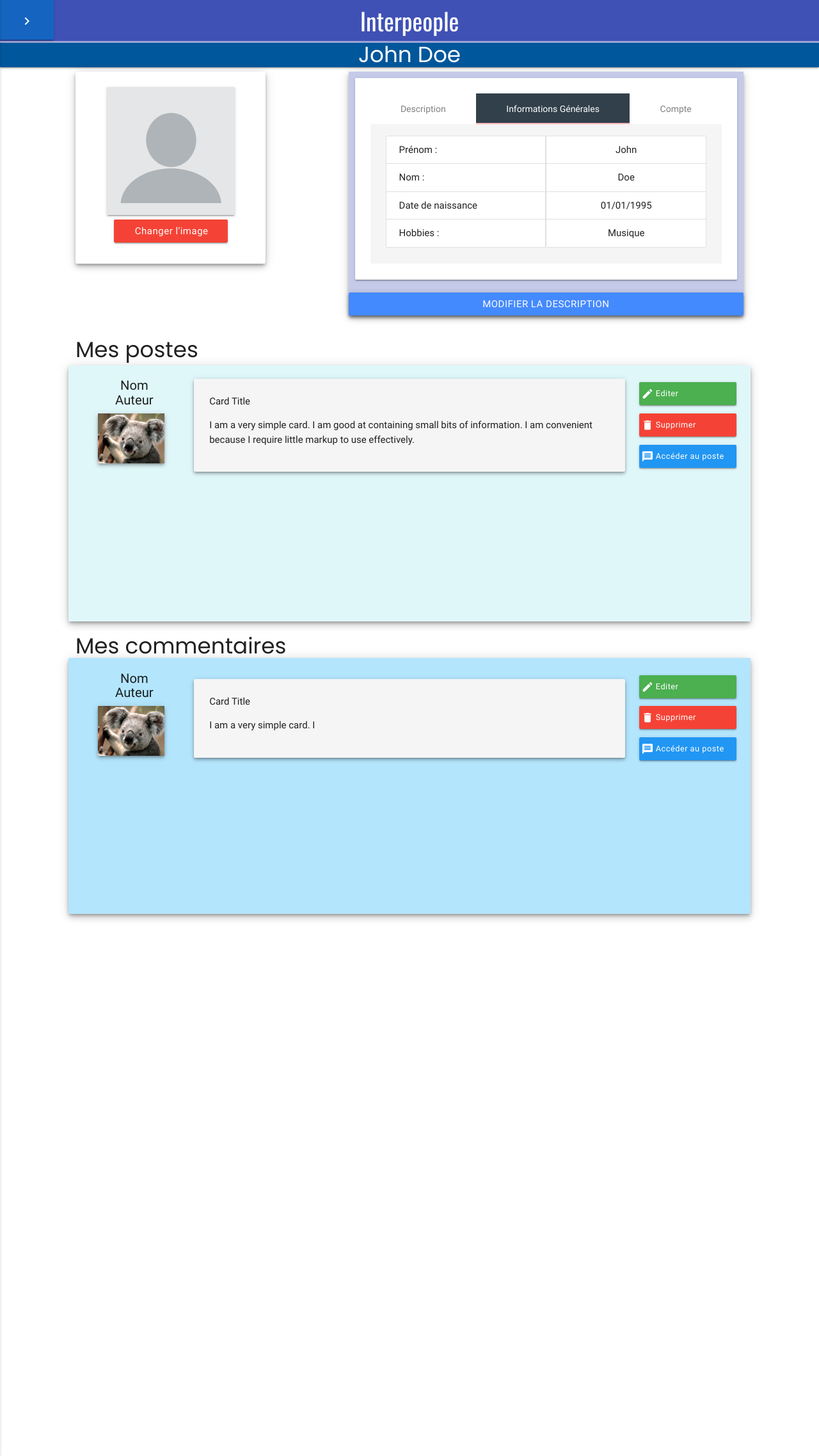
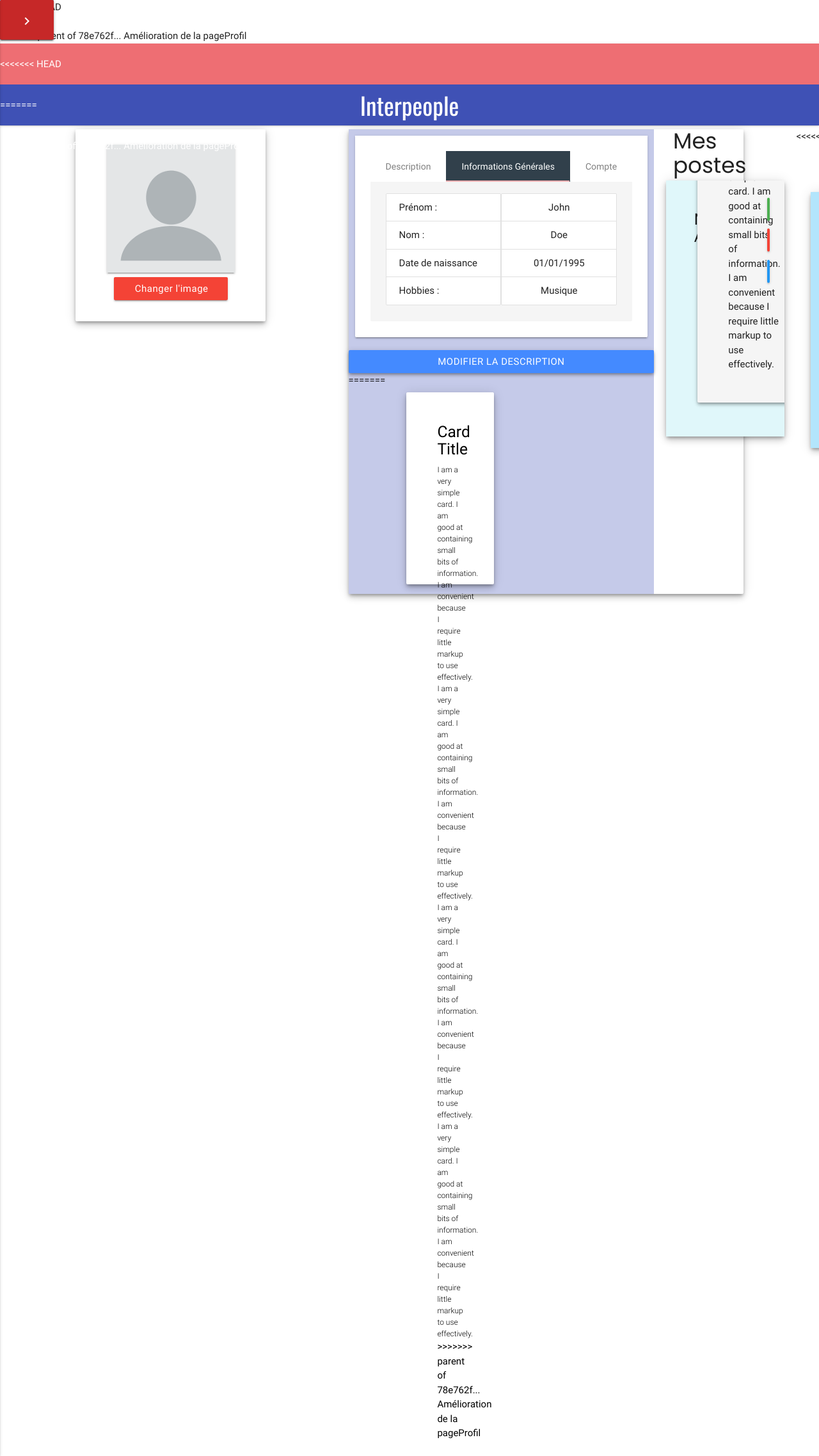
Before and after one commit to Moustick95/Interpeople2, a PHP site: page /pageProfil.html in a window 1280 px wide. Shown: the whole page at 64% size. Run offline with PHP 8.4, Linux system fonts and the light colour scheme; some web fonts are replaced.

Commit message:
azertyuio

```diff
--- a/css/styleProfil.css
+++ b/css/styleProfil.css
@@ -233,6 +233,7 @@ color: grey !important;
     {
         width: 100%;
     }
+<<<<<<< HEAD
 
     h5
     {
@@ -240,3 +241,6 @@ color: grey !important;
     }
 
 }
+=======
+  }
+>>>>>>> parent of 78e762f... Amélioration de la pageProfil
--- a/pageProfil.html
+++ b/pageProfil.html
@@ -133,10 +133,15 @@
     <!-- Navbar -->
 
     <!-- Bouton Navbar -->
+<<<<<<< HEAD
     <div id="btnSide">
         <a href="#" data-activates="slide-out" class="btn btn-large blue darken-3 white-text waves-effect button-collapse">
             <i class="material-icons">chevron_right</i>
         </a>
+=======
+    <div  id="btnSide">
+        <a href="#" data-activates="slide-out" class="btn btn-large red darken-3 white-text waves-effect button-collapse" ><i class="material-icons" >chevron_right</i></a>
+>>>>>>> parent of 78e762f... Amélioration de la pageProfil
     </div>
     <!-- Bouton Navbar -->
 
@@ -145,8 +150,13 @@
 
     <!-- Début Header -->
     <nav>
+<<<<<<< HEAD
         <div class="nav-wrapper indigo" id="navTop">
             <a href="#" class="brand-logo center" id="titreNav">Interpeople</a>
+=======
+        <div class="nav-wrapper" id="navTop">
+            <a href="#" class="brand-logo center" id="titreNav">Profil</a>
+>>>>>>> parent of 78e762f... Amélioration de la pageProfil
         </div>
     </nav>
     <!-- Fin Header -->
@@ -158,9 +168,12 @@
 
     <!--  Ligne 1 -->
     <div class="row">
+<<<<<<< HEAD
         <div class="col s12 light-blue darken-4 z-depth-1 white-text">
             <h4 class="center-align" id="prenomTitre">John Doe</h4>
         </div>
+=======
+>>>>>>> parent of 78e762f... Amélioration de la pageProfil
 
         <!-- Image Profil -->
         <div class="col s3 offset-s1" id="imageProfil">
@@ -174,6 +187,7 @@
         <!-- Image Profil -->
 
         <!-- Description Utilisateur -->
+<<<<<<< HEAD
         <div class="col s12 m6 offset-m1">
             <div class="card horizontal z-depth-3">
                 <div class="card-stacked indigo lighten-4">
@@ -237,6 +251,20 @@
                         </div>
                     </div>
                     <a class="btn blue accent-2 hoverable waves-effect z-depth-2 modal-trigger" id="boutonDescription">Modifier la description</a>
+=======
+        <div class="col s4 offset-s2 ">
+            <div class="card-panel white z-depth-3 hauteur">
+                <div class="card-content black-text">
+                    <span class="card-title " id="titreCarte"> <h5>Card Title</h5></span>
+                        <p class="flow-text texteProfil">I am a very simple card. I am good at containing small bits of information.
+                            I am convenient because I require little markup to use effectively.</p>
+                            <p class="flow-text texteProfil">I am a very simple card. I am good at containing small bits of information.
+                                    I am convenient because I require little markup to use effectively.</p>
+                        <p class="flow-text texteProfil">I am a very simple card. I am good at containing small bits of information.
+                        I am convenient because I require little markup to use effectively.</p>
+                        <p class="flow-text texteProfil">I am a very simple card. I am good at containing small bits of information.
+                                I am convenient because I require little markup to use effectively.</p>
+>>>>>>> parent of 78e762f... Amélioration de la pageProfil
                 </div>
             </div>
         </div>
@@ -297,6 +325,7 @@
 
     <!-- Debut ligne 3-->
     <div class="row">
+<<<<<<< HEAD
         <div class="col offset-s1 ">
             <h4>Mes commentaires</h4>
         </div>
@@ -365,9 +394,33 @@
         </div>
         <div class="modal-footer">
         </div>
+=======
+        <!-- Postes Utilisateurs -->
+        <div class="col s9 offset-s1 white z-depth-3 ">
+            <div class="col s8" >
+                <h4>Mes postes</h4>
+                    <div class="card-panel grey z-depth-2">
+                        <div class="card-content white-text">
+                            <span class="card-title">Card Title</span>
+                            <p>I am a very simple card. I am good at containing small bits of information.
+                            I am convenient because I require little markup to use effectively.</p>
+                        </div>
+                    </div>
+            </div>
+            <div class=" col s2 offset-s1 center-align " >
+                <div class="card-panel grey z-depth-2" style="margin-top:30%;">
+                    <button class="btn waves-effect waves-light" style="margin-top:10px;">Editer</button>
+                    <button class="btn waves-effect waves-light" style="margin-top:10px;">Supprimer</button>
+                </div>
+            </div>
+        </div>
+        <!-- Postes Utilisateurs -->
+
+>>>>>>> parent of 78e762f... Amélioration de la pageProfil
     </div>
     <!-- Modal Description  -->
 
+<<<<<<< HEAD
     <!-- Modal Informations générales -->
     <div id="modal2" class="modal bottom-sheet">
         <div class="modal-content center-align">
@@ -424,6 +477,11 @@
                 </div>
             </div>
             <button id="nouvellesInfos" class="modal-action modal-close waves-effect waves-green btn-flat blue lighten-4 black-text">Confirmer</button>
+=======
+    <div class="row">
+        <div class="col s9 offset-s1">
+            <div class="card-panel grey">2</div>
+>>>>>>> parent of 78e762f... Amélioration de la pageProfil
         </div>
     </div>
     <!-- Modal Structure Nouveau mot de passe  -->
```
Also changed, not shown: PageAmis.php (added).
